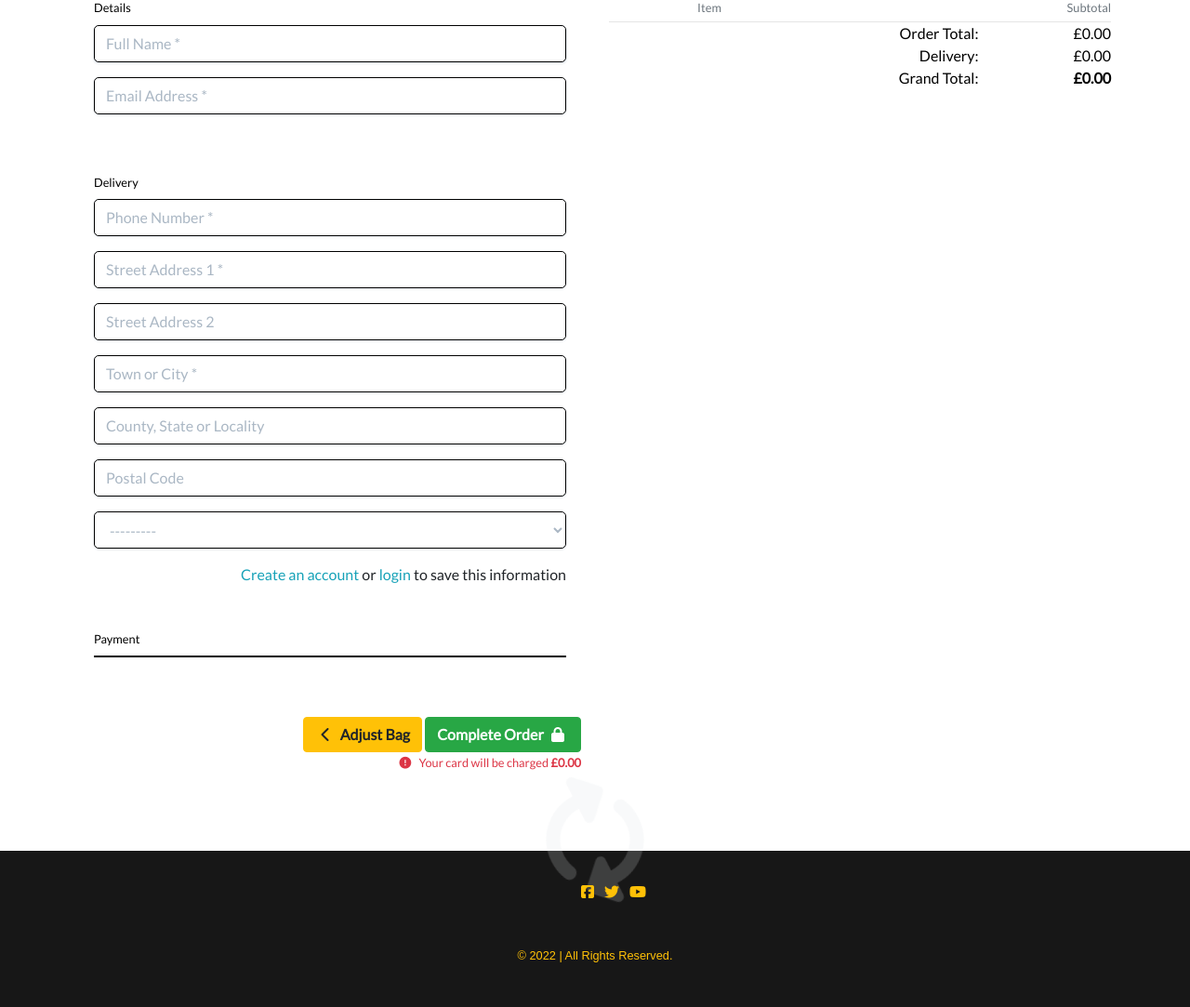
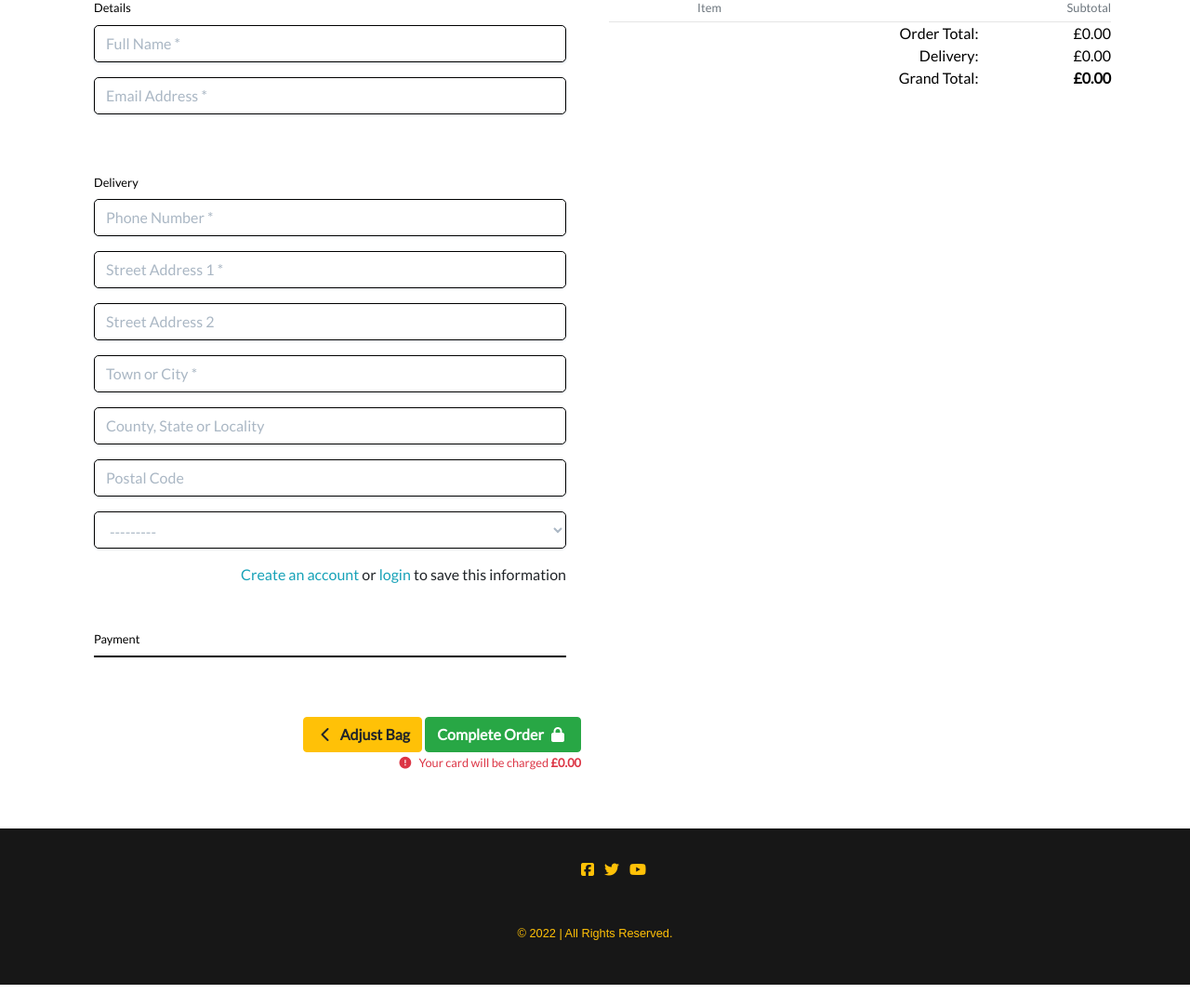
Before and after one commit to PaulBowden673/Projects-MP-MP4, a Django app: template checkout/templates/checkout/checkout.html in a window 1280 px wide. Shown: the part 481-1564 px from the top of the page at 93% size. After the commit the page ends 1540 px from the top, so only its background shows below. Run offline with Django 3.2, Linux system fonts and the light colour scheme; the template is opened without the code that fills it: values that come from a table or form of the project are taken from there, others are empty; some libraries are stand-ins or nearby versions; some web fonts are replaced.

Commit message:
fixed typo

```diff
--- a/checkout/templates/checkout/checkout.html
+++ b/checkout/templates/checkout/checkout.html
@@ -139,13 +139,7 @@
         </div>
     </div>
 </div>
-<div id="loading-overlay">
-    <h1 class="text-light logo-font loading-spinner">
-        <span class="icon">
-            <i class="fas fa-3x fa-sync-alt fa-spin"></i>
-        </span>
-    </h1>
-</div>
+
 {% endblock %}
 
 {% block postloadjs %}
--- a/home/templates/home/lose-weight.html
+++ b/home/templates/home/lose-weight.html
@@ -35,7 +35,7 @@
                     <div class="card-footer">
                     <h3 class="text-center p-2">
                         <a href="{% url 'products' %}?category=featburner"><button type="button"
-                                class="btn btn-danger btn-block">Feat Burners</button></a>
+                                class="btn btn-danger btn-block">Fat Burners</button></a>
                     </h3>
                 </div>
                 </div>
--- a/maximum_effort/settings.py
+++ b/maximum_effort/settings.py
@@ -211,7 +211,7 @@
 
 if 'DEVELOPMENT' in os.environ:
     EMAIL_BACKEND = 'django.core.mail.backends.console.EmailBackend'
-    DEFAULT_FROM_EMAIL = 'boutiqueado@example.com'
+    DEFAULT_FROM_EMAIL = 'maximum_effort@example.com'
 else:
     EMAIL_BACKEND = 'django.core.mail.backends.smtp.EmailBackend'
     EMAIL_USE_TLS = True
```
